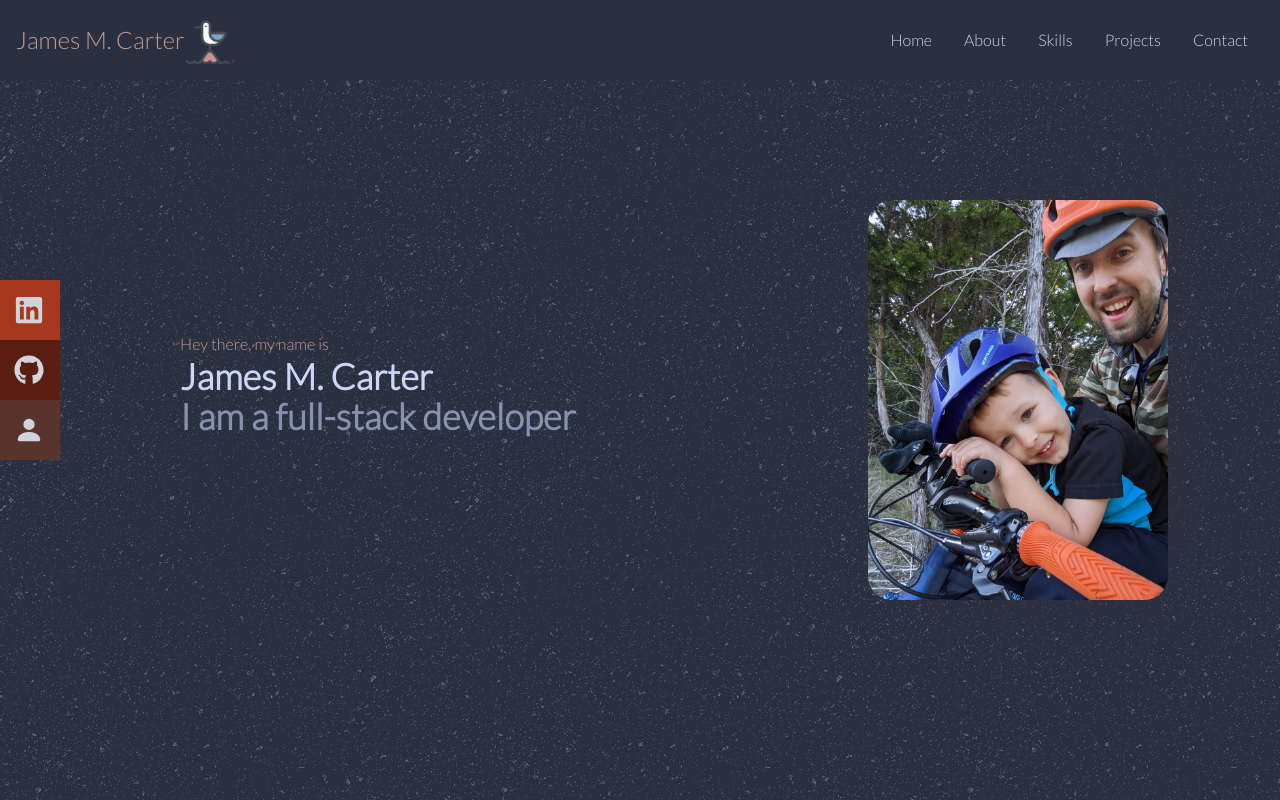
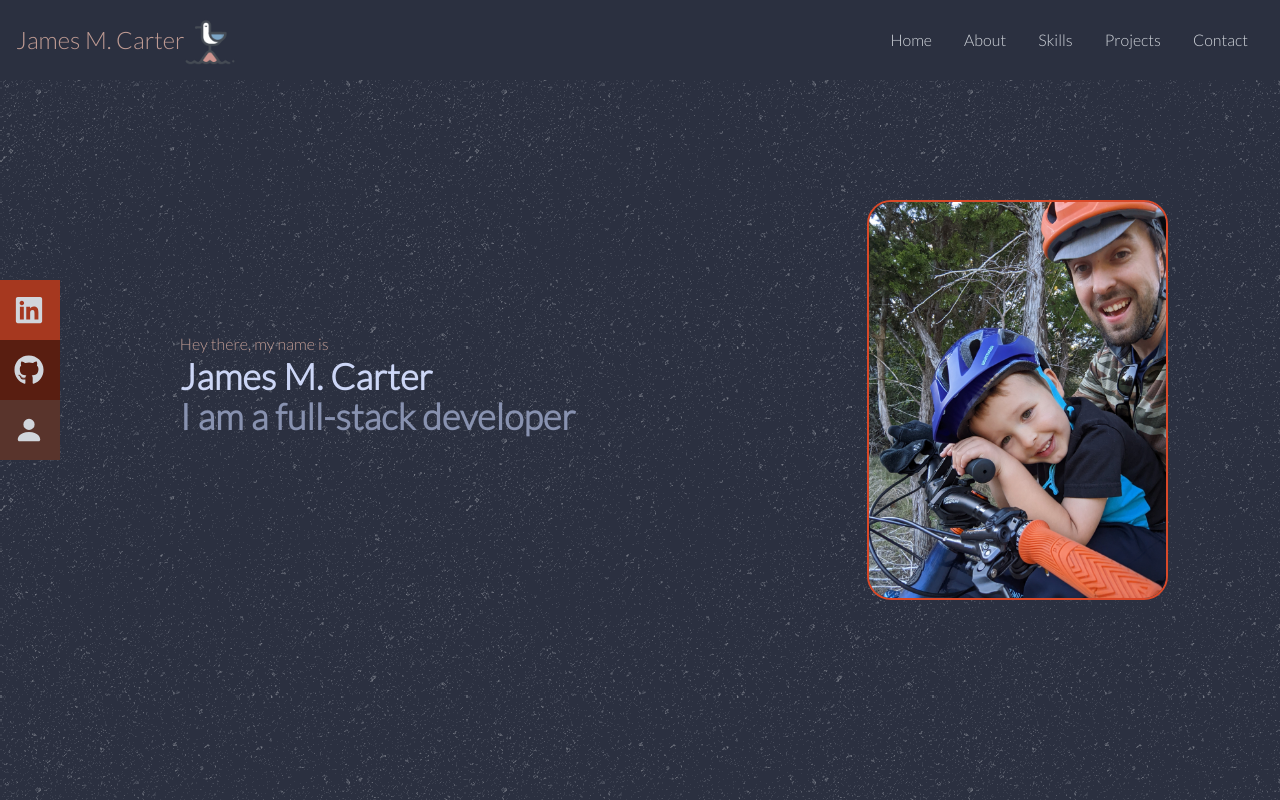
Before and after one commit to carterjamesmike/react-portfolio, a React (Vite) app: page / in a window 1280 px wide. Shown: the top 800 px of the page. Built offline with nearby package versions, Linux system fonts and the light colour scheme.

Commit message:
Changed background texture and added border to potrait

```diff
--- a/src/components/Home.jsx
+++ b/src/components/Home.jsx
@@ -16,12 +16,13 @@ const Home = () => {
       </div>
       <div className=" mx-auto pr-8 pl-[100px] flex flex-col justify-center h-full ">
             <img
-              className="max-h-[400px] max-w-[400px] rounded-3xl"
+              className="max-h-[400px] max-w-[400px] rounded-3xl border-[#d94929] border-2 "
               src={Portrait}
-              alt="seagull icon"
+              alt="Portrait"
             />
       </div>
     </div>
   );
+
 };
 export default Home;
--- a/src/index.css
+++ b/src/index.css
@@ -4,7 +4,6 @@
 @tailwind base;
 @tailwind components;
 @tailwind utilities;
-
 
 
 @layer base {
@@ -16,7 +15,6 @@
     @apply cursor-pointer
   }
 }
-
 
 
 .content-div {
@@ -47,3 +45,7 @@
 .accent-text {
   color: #bf9b93
 }
+
+/* .img-bg {
+  background-image: url('./src/assets/images/texture.png');
+} */
--- a/tailwind.config.cjs
+++ b/tailwind.config.cjs
@@ -6,7 +6,7 @@ module.exports = {
   ],
   theme: {
     backgroundImage: {
-      'primary': "url('./src/assets/images/primary.png')",
+      'primary': "url('./assets/images/texture.png')",
     },
   },
   plugins: [],
```
Also changed, not shown: src/assets/images/texture.png (renamed from src/assets/images/primary.png).
